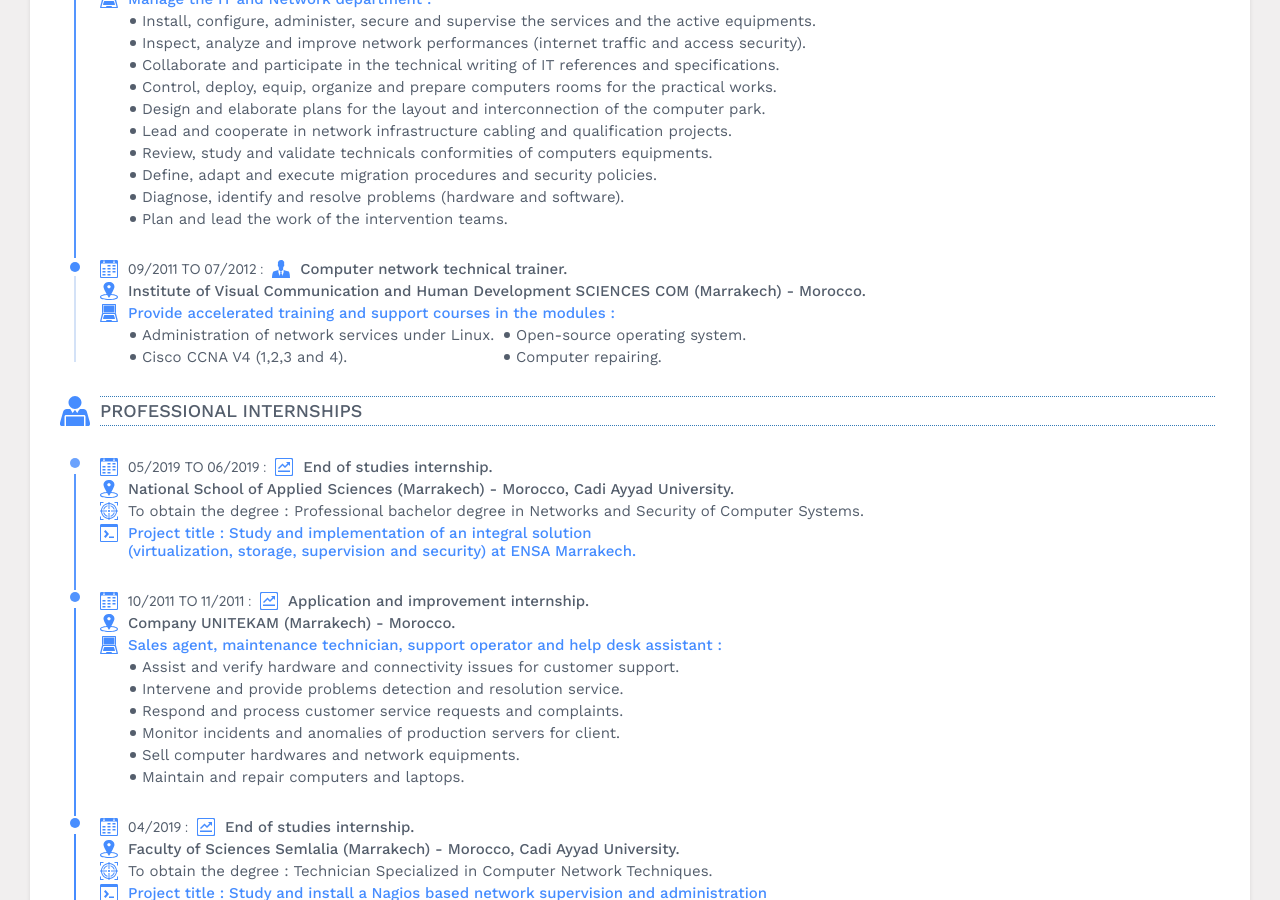
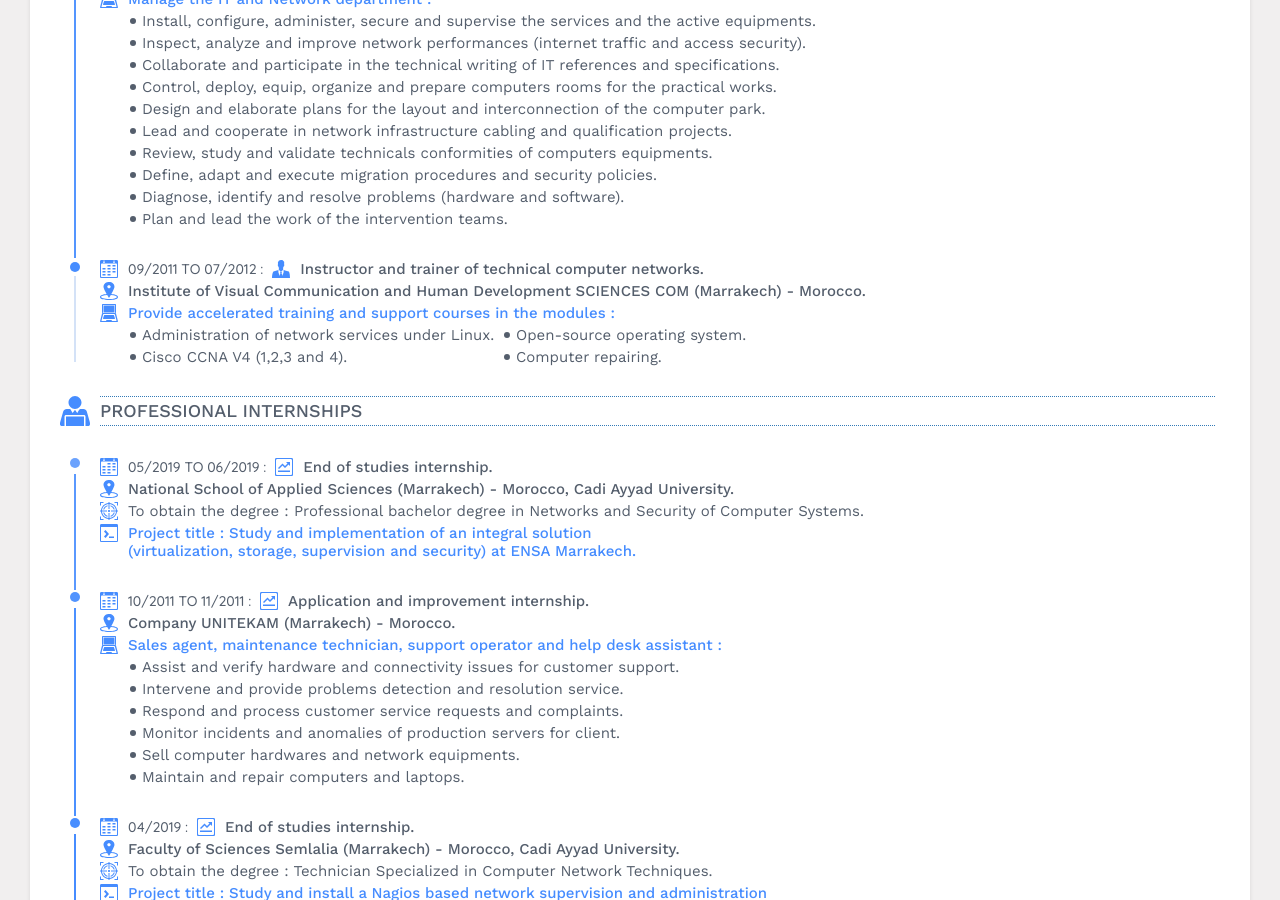
Before and after one commit to abdelhafidelazouzi/en, a Jekyll site: the page built from index.html, in a window 1280 px wide and 900 px high, scrolled down 2776 px. Built offline with Jekyll 4.4.1, drawn with Linux system fonts in a browser that asks for light colours.

Commit message:
Update data.yml

```diff
--- a/_data/data.yml
+++ b/_data/data.yml
@@ -376,7 +376,7 @@ experiences:
               - task: "Diagnose, identify and resolve problems (hardware and software)"
               - task: "Plan and lead the work of the intervention teams"
 
-    - role: "Computer network technical trainer"
+    - role: "Instructor and trainer of technical computer networks"
       time: "09/2011 to 07/2012"
       company: "Institute of Visual Communication and Human Development SCIENCES COM (Marrakech) - Morocco"
       title: "Provide accelerated training and support courses in the modules"
```
